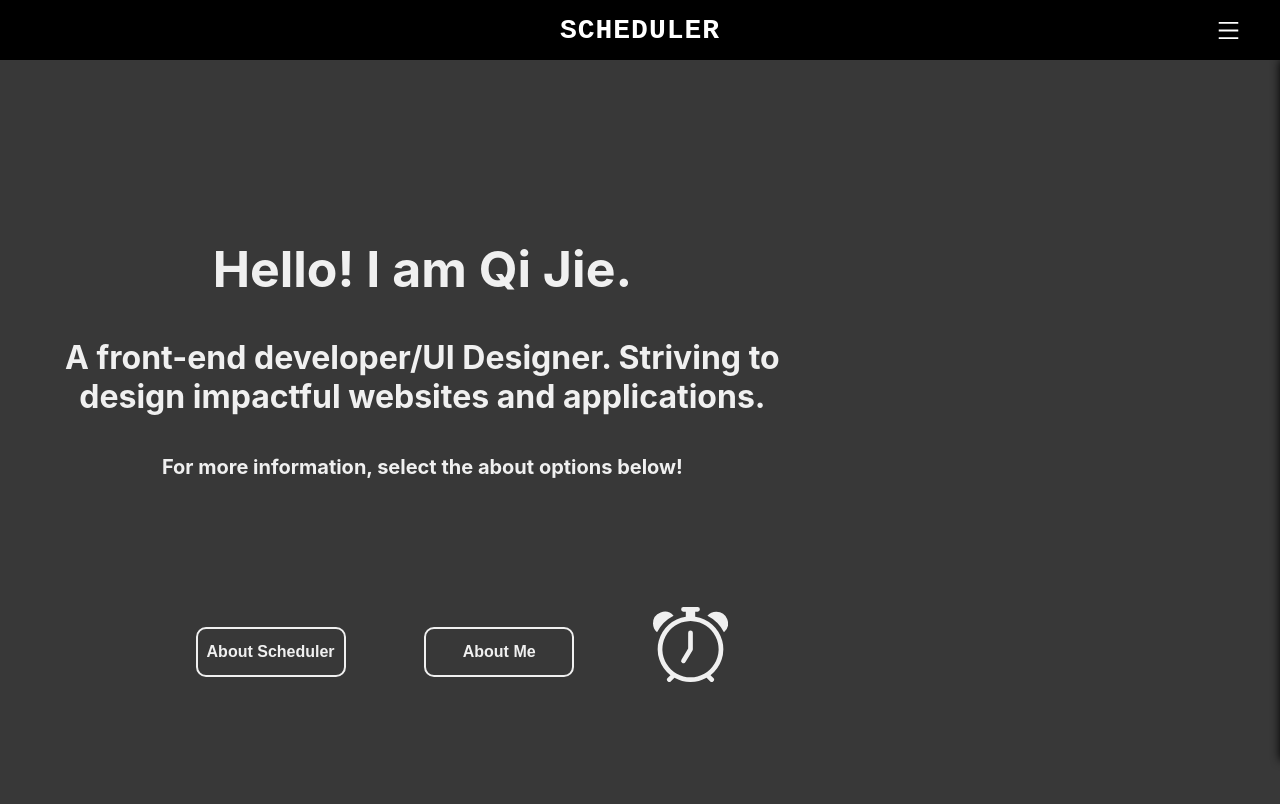
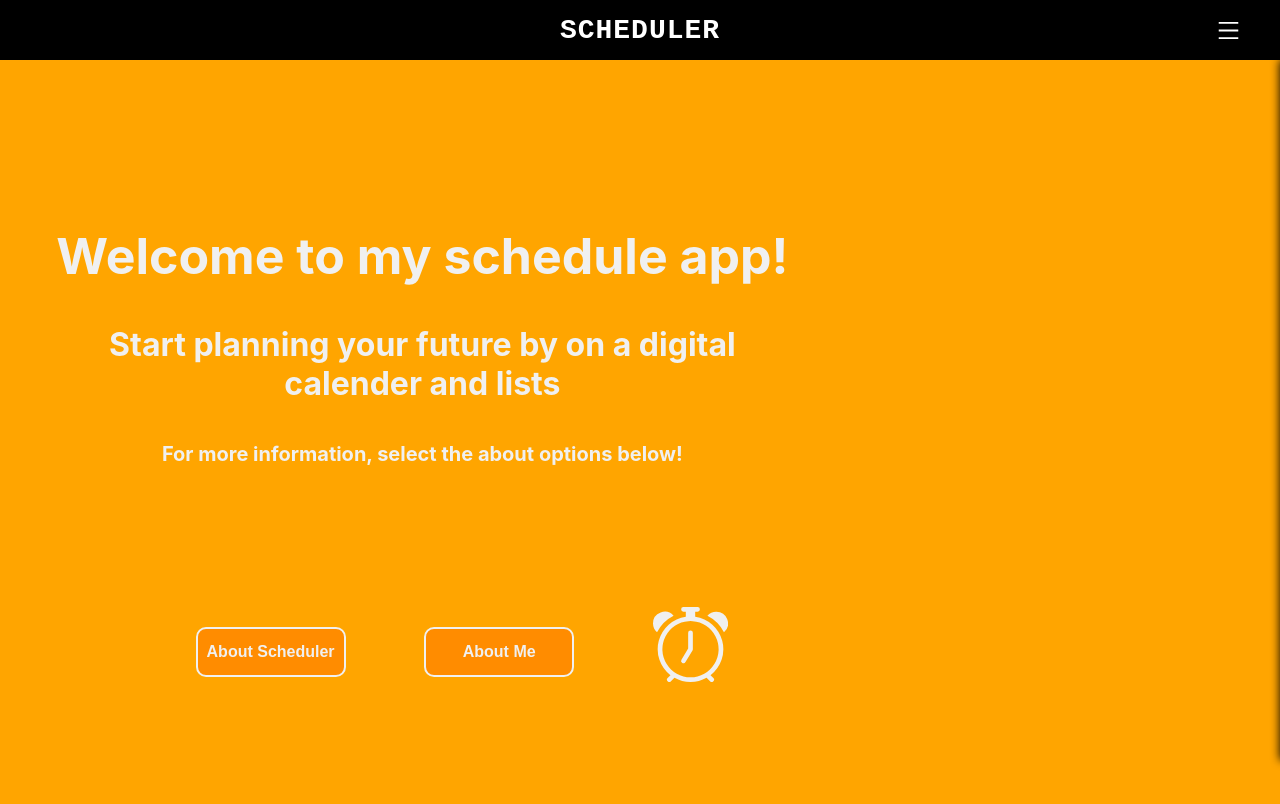
Before and after one commit to qijieguan/Schedule_App, a React (Create React App) app: page / in a window 1280 px wide. Shown: the top 804 px of the page. Built offline with nearby package versions, Linux system fonts and the light colour scheme.

Commit message:
modified homepage/navbar

```diff
--- a/src/App.css
+++ b/src/App.css
@@ -46,6 +46,7 @@
   box-shadow: 0 0 10px 0 black;
   transform: translateX(100%);
   transition: transform 0.5s ease-in;
+  background-color: darkorange;
 }
 
 .nav-menu:hover .nav-panel {
@@ -56,19 +57,20 @@
   height: 120px;
   line-height: 120px;
   font-size: 18px;
-  color: darkorange;
+  color: rgb(53, 53, 53);
+  background-color: darkorange;
 }
 
 .nav-li:hover {
-  color: black;
-  background-color: darkorange;
+  color: darkorange;
+  background-color: white;
 }
 
 .home {
   display: flex;
   flex-direction: column;
   height: 800px;
-  background-color: rgb(56, 56, 56);
+  background-color: orange;
 }
 
 .intro {
@@ -87,7 +89,7 @@
   width: 150px;
   font-size: 16px;
   color: rgb(240, 240, 240);
-  background-color: rgb(56, 56, 56);
+  background-color: darkorange;
   border-radius: 10px;
   border: 2px solid rgb(240, 240, 240);
 }
--- a/src/component/Home.js
+++ b/src/component/Home.js
@@ -10,16 +10,15 @@ const Home = () => {
     }
 
     const onLeave = () => {
-        document.getElementById('home').style.backgroundColor="rgb(56, 56, 56)"
-        document.getElementsByClassName("about-btn")[0].style.backgroundColor="rgb(56, 56, 56)";
-        document.getElementsByClassName("about-btn")[1].style.backgroundColor="rgb(56, 56, 56)";
+        document.getElementById('home').style.backgroundColor="orange"
+        document.getElementsByClassName("about-btn")[0].style.backgroundColor="darkorange";
+        document.getElementsByClassName("about-btn")[1].style.backgroundColor="darkorange";
     }
 
     return(
         <div className="home" id="home">
             <div className="intro">
-                <span style={wordStyle1}>Hello! I am Qi Jie.</span><br/> A front-end developer/UI Designer.
-                Striving to design impactful websites and applications.<br/><br/>
+                <span style={wordStyle1}>Welcome to my schedule app!</span><br/> Start planning your future by on a digital calender and lists<br/><br/>
                 <span style={wordStyle2}>For more information, select the about options below! </span>
                 <br/><br/>
                 <div style={customStyle}>
@@ -57,7 +56,8 @@ const customStyle = {
     flexDirection: 'row',
     justifyContent: 'space-evenly',
     width: '100%',
-    overflowY: 'hidden'
+    overflowY: 'hidden',
+    height: '100px'
 }
 
 export default Home;
```
